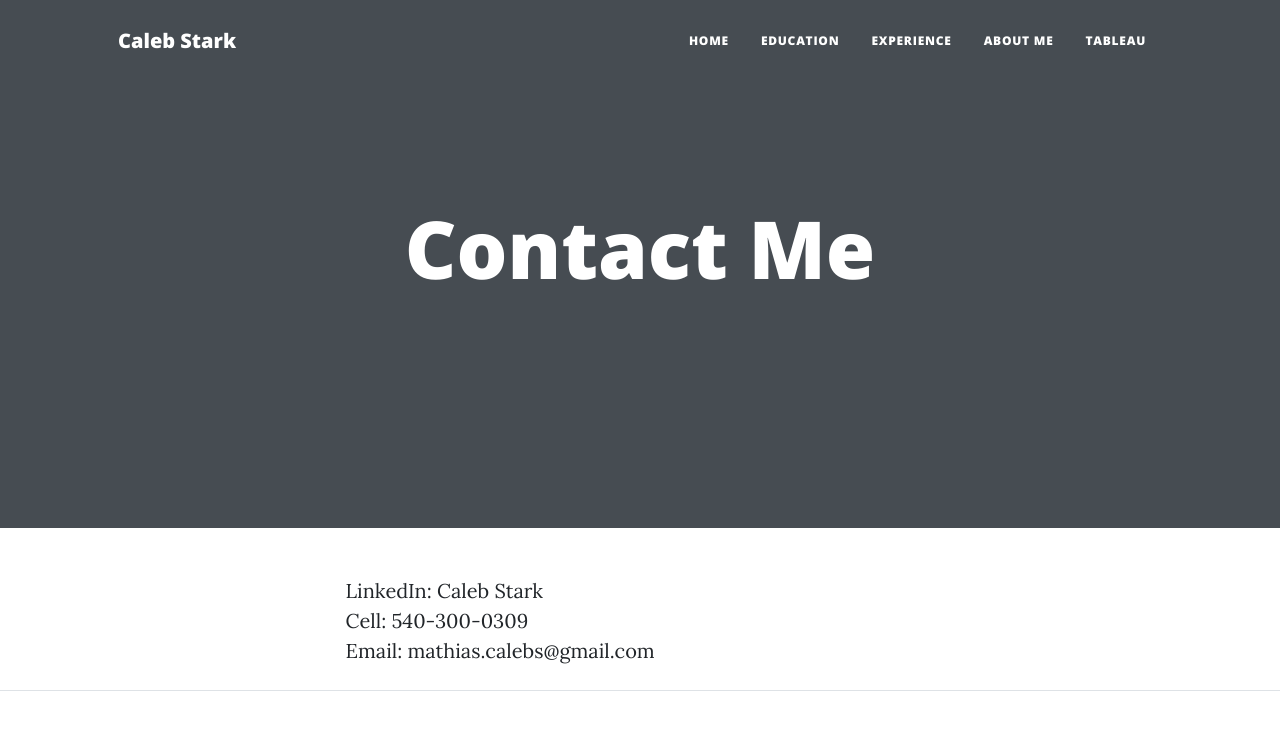
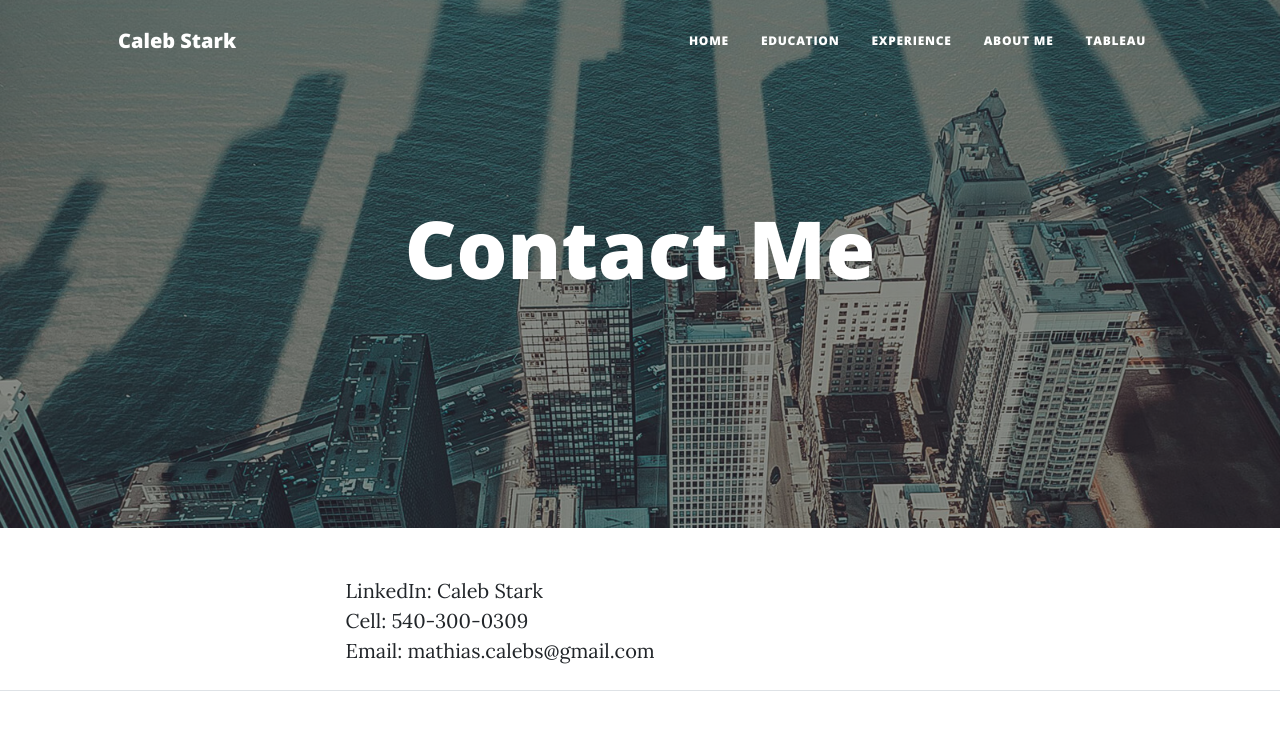
Before and after one commit to starkcalebm/IS201_Final, a plain HTML site: page html/contact.html in a window 1280 px wide. Shown: the top 736 px of the page. Drawn offline with nearby package versions, Linux system fonts and the light colour scheme; the site is published under a folder, as on GitHub Pages, so addresses that start at the root find nothing.

Commit message:
Update contact.html

```diff
--- a/html/contact.html
+++ b/html/contact.html
@@ -37,7 +37,7 @@
             </div>
         </nav>
         <!-- Page Header-->
-        <header class="masthead" style="background-image: url('/images/Chicago.jpg') " alt= "Photo of commerical real estate">
+        <header class="masthead" style="background-image: url('../images/Chicago.jpg') " alt= "Photo of commerical real estate">
             <div class="container position-relative px-4 px-lg-5">
                 <div class="row gx-4 gx-lg-5 justify-content-center">
                     <div class="col-md-10 col-lg-8 col-xl-7">
```
